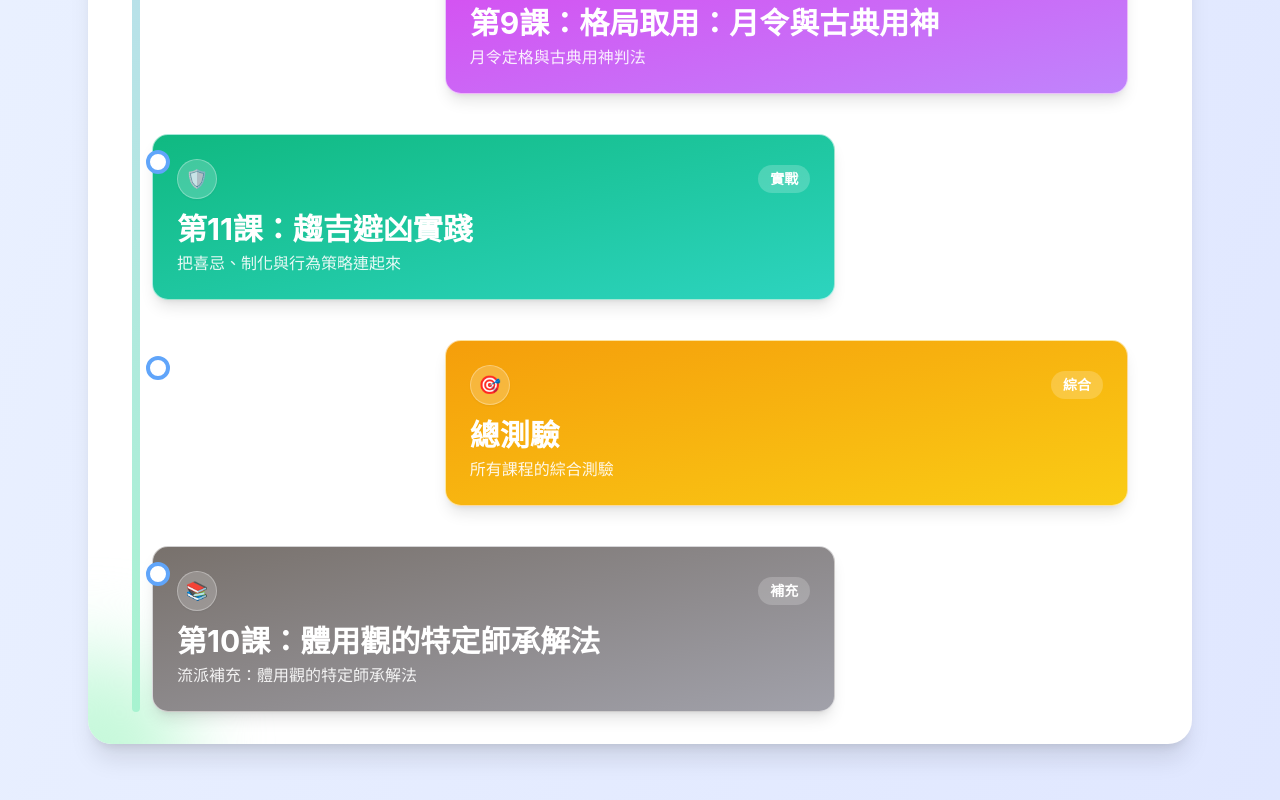
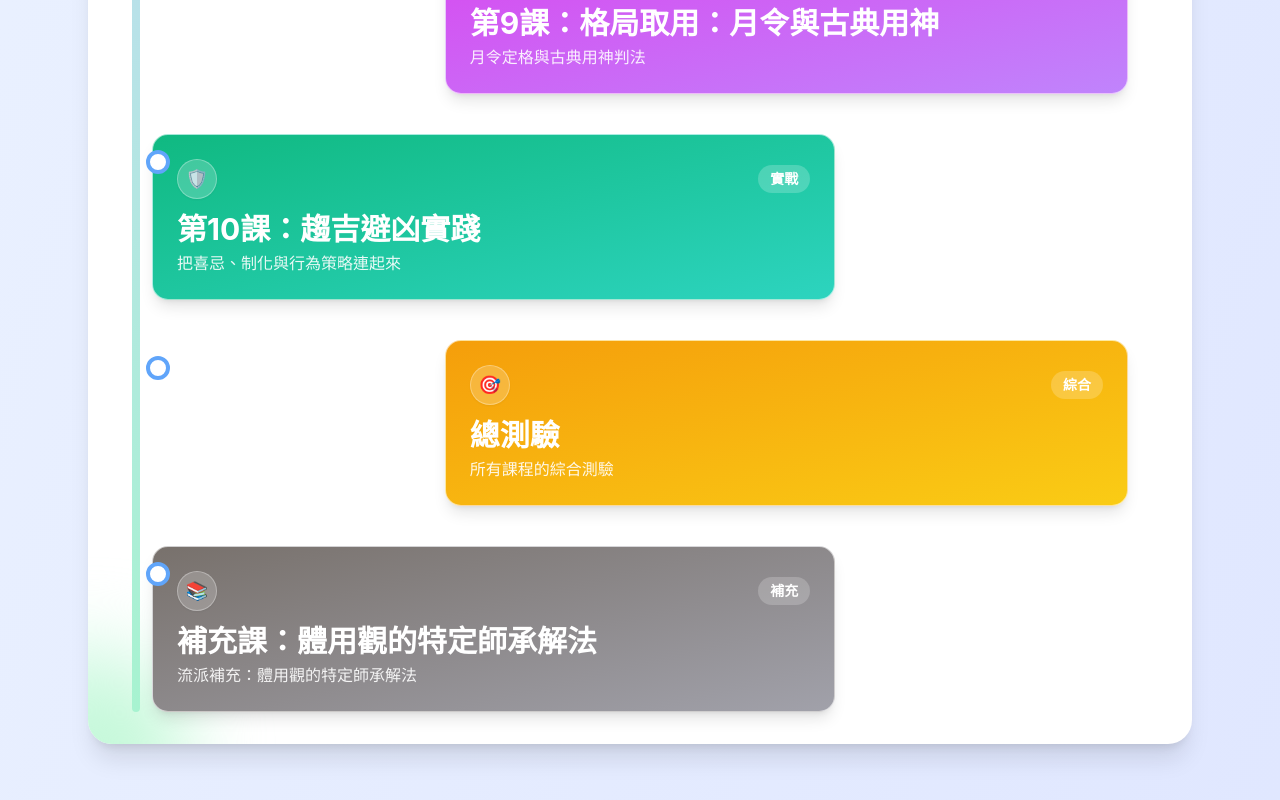
Before and after one commit to insilencio-app/bazi-game, a React (Vite) app: page / in a window 1280 px wide. Shown: the part 3067-3867 px from the top of the page. Built offline with nearby package versions, Linux system fonts and the light colour scheme; no server answers.

Commit message:
feat: relabel lesson sequence on homepage display

```diff
--- a/src/components/home/MenuView.tsx
+++ b/src/components/home/MenuView.tsx
@@ -4,6 +4,11 @@ import { mockLessons } from '../../data/mockData';
 const ensureLessonTitlePrefix = (lessonId: number, title: string): string => {
   if (new RegExp(`^第${lessonId}課`).test(title)) return title;
   return `第${lessonId}課：${title}`;
+};
+
+const getHomepageDisplayLessonTitle = (lessonId: number, title: string): string => {
+  if (lessonId === 11) return '第10課：趨吉避凶實踐';
+  return ensureLessonTitlePrefix(lessonId, title);
 };
 
 type LevelProgress = {
@@ -185,7 +190,7 @@ export const MenuView: React.FC<MenuViewProps> = ({
                       <div className="flex items-center justify-between mb-1">
                         <div className="flex-1">
                           <p className="text-xs sm:text-sm font-medium text-gray-700">
-                            {ensureLessonTitlePrefix(lesson.id, lesson.title_cn)}
+                            {getHomepageDisplayLessonTitle(lesson.id, lesson.title_cn)}
                           </p>
                           <p className="text-xs text-gray-500">
                             {attempts > 0 ? `累計 ${correct}/${attempts} • ${cumulativePercent}%` : '尚未開始'}
@@ -327,9 +332,7 @@ export const MenuView: React.FC<MenuViewProps> = ({
                           <span className="px-2 py-0.5 sm:px-3 sm:py-1 rounded-full text-xs sm:text-sm font-semibold bg-white/20">{step.chip}</span>
                         </div>
                         <h3 className="text-lg sm:text-2xl lg:text-3xl font-bold mt-3">
-                          {step.id >= 0 && step.id <= 11
-                            ? ensureLessonTitlePrefix(step.id, step.title)
-                            : step.title}
+                          {step.title}
                         </h3>
                         <p className="text-white/90 mt-1 text-xs sm:text-sm lg:text-base">{step.subtitle}</p>
                       </button>
--- a/src/pages/HomePage.tsx
+++ b/src/pages/HomePage.tsx
@@ -471,7 +471,7 @@ export const HomePage: React.FC = () => {
     },
     {
       id: 11,
-      title: lessonTitleMap.get(11) ?? '第11課',
+      title: '第10課：趨吉避凶實踐',
       subtitle: '把喜忌、制化與行為策略連起來',
       emoji: '🛡️',
       accent: 'from-emerald-500 to-teal-400',
@@ -493,7 +493,7 @@ export const HomePage: React.FC = () => {
     },
     {
       id: 10,
-      title: lessonTitleMap.get(10) ?? '第10課',
+      title: '補充課：體用觀的特定師承解法',
       subtitle: '流派補充：體用觀的特定師承解法',
       emoji: '📚',
       accent: 'from-stone-500 to-zinc-400',
```
